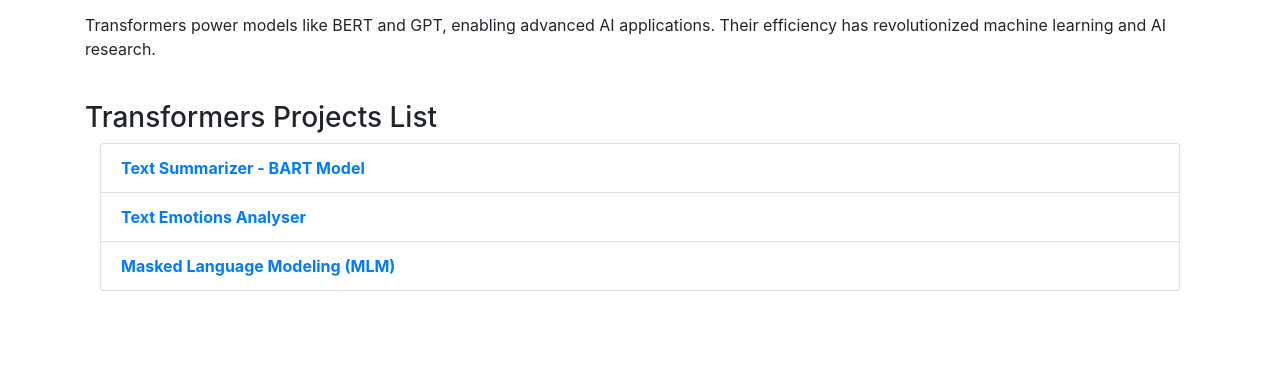
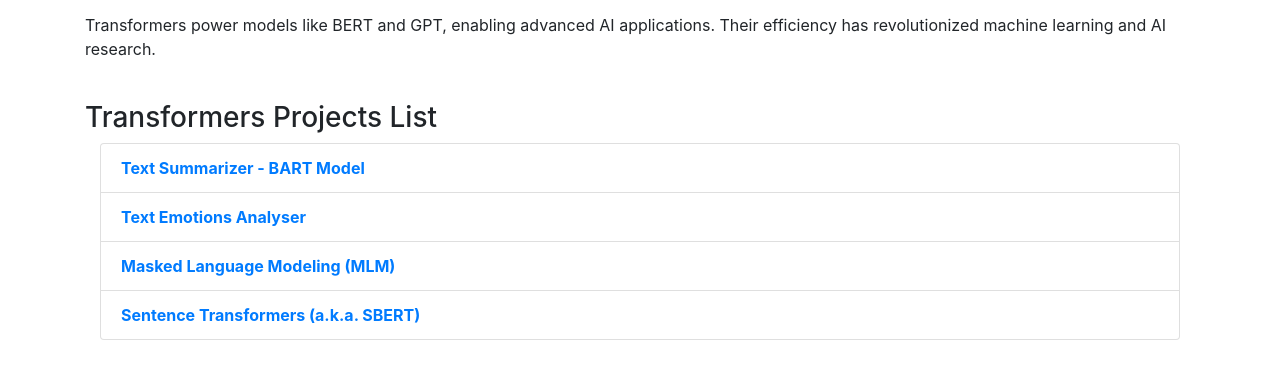
Before and after one commit to alexvatti/alexvatti.github.io, a plain HTML site: page index.html in a window 1280 px wide. Both pictures are taken after a click on the link "Transformers". Shown: the part 187-566 px from the top of the page. Drawn offline with nearby package versions, Linux system fonts and the light colour scheme.

Commit message:
Update index.html

```diff
--- a/index.html
+++ b/index.html
@@ -91,6 +91,10 @@
                     <li class="list-group-item">
                         <a href="pages/transformers/text_word_masked.html" class="text-primary font-weight-bold"> Masked Language Modeling (MLM)</a>
                     </li>
+                     <li class="list-group-item">
+                        <a href="pages/transformers/text_similarity.html" class="text-primary font-weight-bold"> Sentence Transformers (a.k.a. SBERT)</a>
+                    </li>
+
                 </ul>
             </div>
         </div>
```
